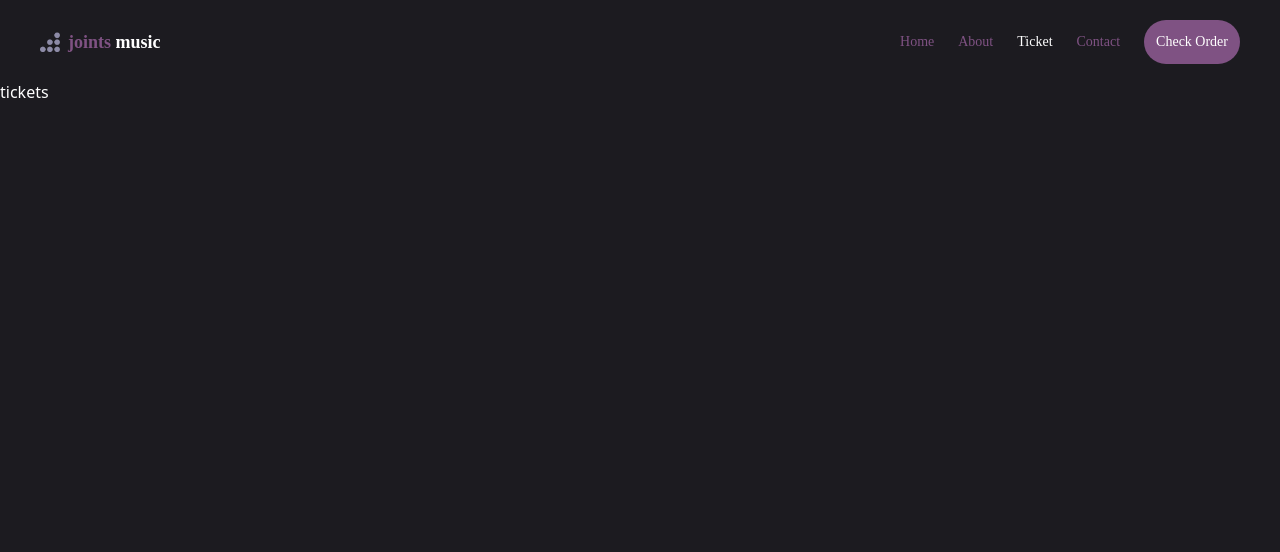
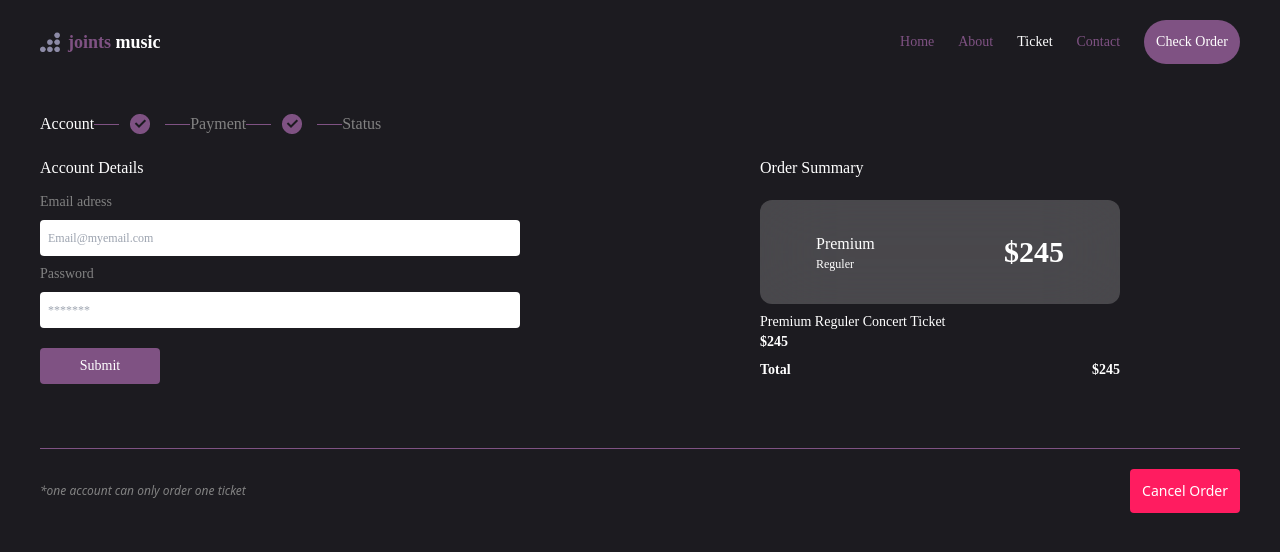
Before and after one commit to Firay24/jointsmusic-frontend, a Next.js app: page /ticket in a window 1280 px wide. Shown: the top 552 px of the page. Built offline with nearby package versions, Linux system fonts and the light colour scheme.

Commit message:
account details page

```diff
--- /dev/null
+++ b/src/components/pages/Tickets/Account.jsx
@@ -0,0 +1,16 @@
+import React from 'react'
+
+export default function Account() {
+  return (
+    <div className='font-poppins'>
+      <p className='text-white text-base'>Account Details</p>
+      <form className='flex flex-col mt-3 text-sm gap-y-2'>
+        <label className='text-grey-primary'>Email adress</label>
+        <input type='text' className='py-2 px-2 rounded placeholder:text-xs' placeholder='Email@myemail.com' />
+        <label className='text-grey-primary'>Password</label>
+        <input type='password' className='py-2 px-2 rounded placeholder:text-xs' placeholder='*******' />
+        <button className='text-white mt-3 bg-purple-primary py-2 rounded w-1/4 hover:bg-purple-dark'>Submit</button>
+      </form>
+    </div>
+  )
+}
--- /dev/null
+++ b/src/components/pages/Tickets/Card.jsx
@@ -0,0 +1,13 @@
+import React from 'react'
+
+export default function Card() {
+  return (
+    <div className='text-white py-8 items-center justify-between px-14 flex bg-white backdrop-blur-2xl rounded-xl bg-opacity-[0.20] w-3/4'>
+      <div className=''>
+        <p className='font-medium'>Premium</p>
+        <p className='text-xs'>Reguler</p>
+      </div>
+      <p className='text-3xl font-bold'>$245</p>
+    </div>
+  )
+}
--- /dev/null
+++ b/src/components/pages/Tickets/OrderSummary.jsx
@@ -0,0 +1,19 @@
+import React from 'react'
+import Card from './Card'
+
+export default function OrderSummary() {
+  return (
+    <div className='font-poppins text-white'>
+        <p className='mb-5'>Order Summary</p>
+        <Card/>
+        <div className='mt-2 text-sm'>
+            <p>Premium Reguler Concert Ticket</p>
+            <p className='font-bold'>$245</p>
+        </div>
+        <div className='font-semibold mt-2 text-sm flex justify-between w-3/4'>
+            <p>Total</p>
+            <p>$245</p>
+        </div>
+    </div>
+  )
+}
--- /dev/null
+++ b/src/components/pages/Tickets/Step.jsx
@@ -0,0 +1,15 @@
+import React from 'react'
+import Image from 'next/image'
+import iconCek from 'src/assets/images/icons/Check.png'
+
+export default function Step() {
+  return (
+    <div className='flex font-poppins text-base'>
+        <p className='text-white'>Account</p>
+        <Image src={iconCek} />
+        <p className='text-grey-primary'>Payment</p>
+        <Image src={iconCek} />
+        <p className='text-grey-primary'>Status</p>
+    </div>
+  )
+}
--- a/src/components/pages/Tickets/index.jsx
+++ b/src/components/pages/Tickets/index.jsx
@@ -1,11 +1,28 @@
 import React from 'react'
 import NavBar from '@/components/shared/NavBar'
+import Step from './Step'
+import Account from './Account'
+import OrderSummary from './OrderSummary'
 
 function Ticket() {
   return (
-    <div className='mt-20'>
+    <div>
         <NavBar/>
-        <p className='text-white'>tickets</p>
+        <div className='mt-28 ml-10'>
+          <Step/>
+          <div className='flex mt-5 justify-between mr-10'>
+            <div className='w-2/5'>
+              <Account/>
+            </div>
+            <div className='w-2/5'>
+              <OrderSummary/>
+            </div>
+          </div>
+        </div>
+        <div className='flex justify-between items-center border-t mx-10 mt-16 border-purple-primary'>
+          <p className='text-xs italic mt-5 text-grey-primary'>*one account can only order one ticket</p>
+          <button className='bg-red-primary mt-5 p-3 text-sm rounded text-white hover:bg-red-dark'>Cancel Order</button>
+        </div>
     </div>
   )
 }
--- a/tailwind.config.js
+++ b/tailwind.config.js
@@ -17,7 +17,10 @@ module.exports = {
         "black-primary": '#1C1B20',
         "purple-primary": '#7F5283',
         "purple-dark": '#6F3E73',
-        "red-primary": '#E32934'
+        "red-primary": '#E32934',
+        "grey-primary": '#828282',
+        "red-primary": '#FF1C60',
+        "red-dark": '#EC2863'
       },
       backgroundImage: {
         "ticket": "url('./src/assets/images/imgTicket.png')"
```
Also changed, not shown: src/assets/images/icons/Check.png (added).
